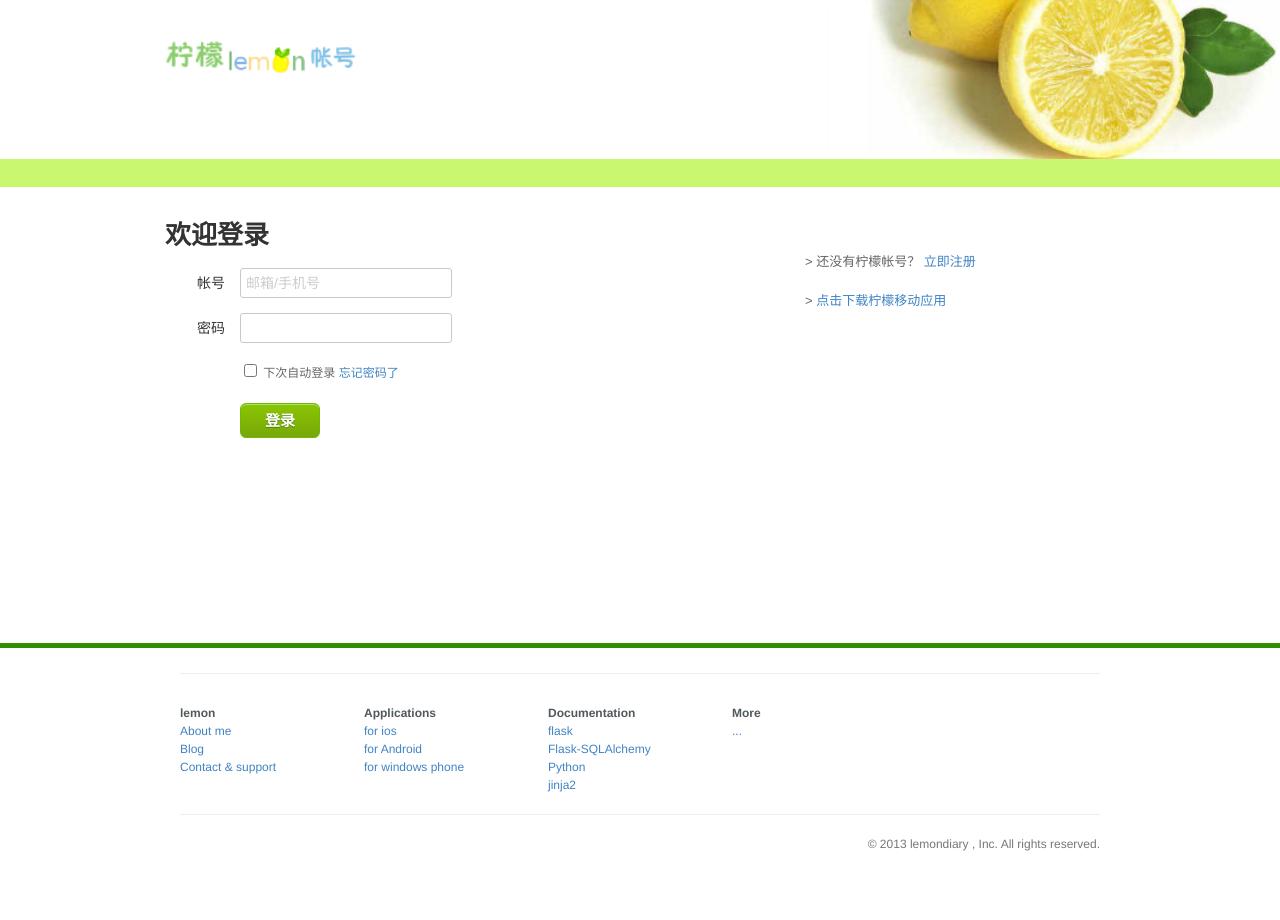
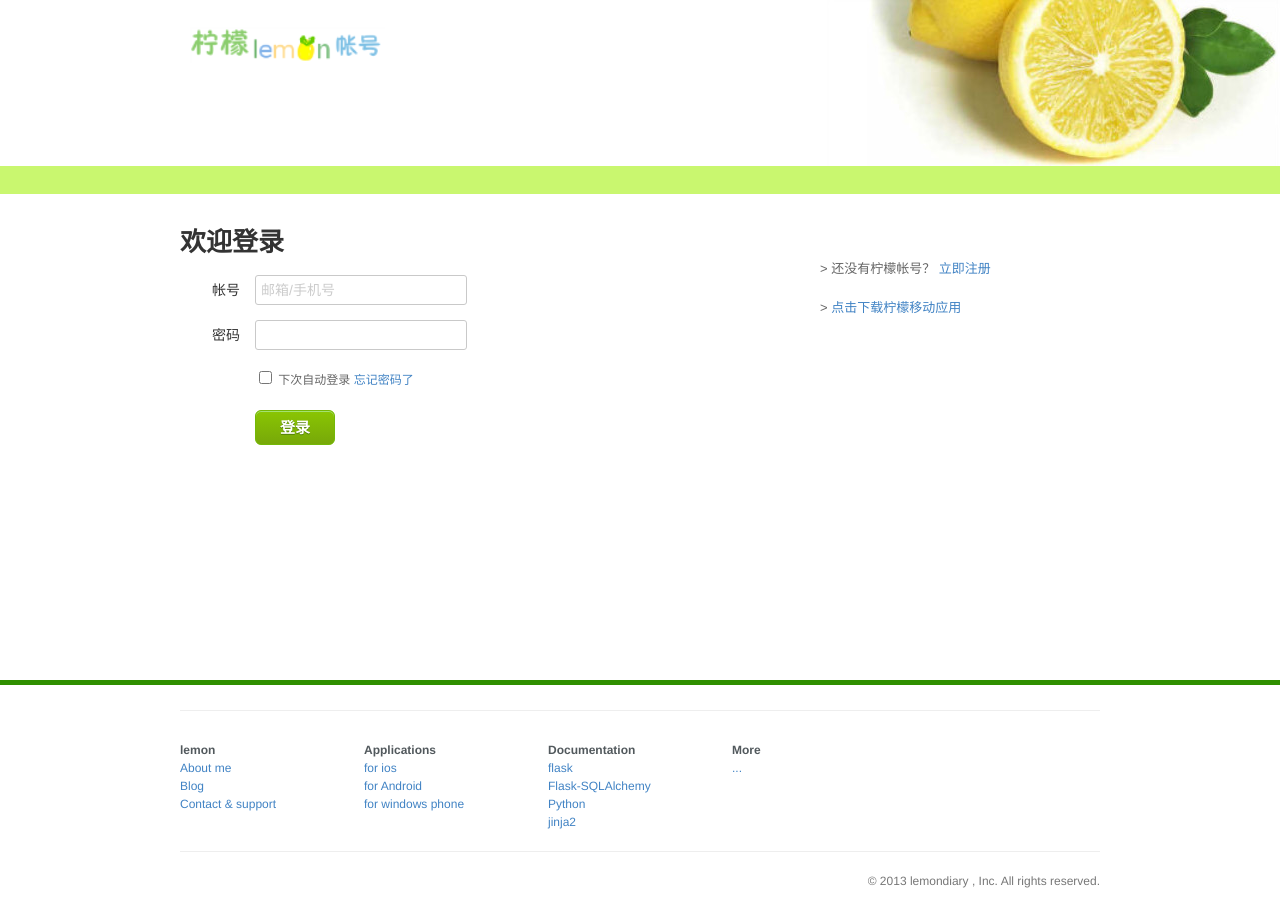
Before and after one commit to liontree/diary, a Python web app: template templates/signin.html in a window 1280 px wide. Before the commit the page ends 851 px from the top, so only its background shows below. Run offline with Jinja, Linux system fonts and the light colour scheme; the template is opened without the code that fills it, so the values that code supplies are empty.

Commit message:
调整代码结构

```diff
--- a/static/css/signin.css
+++ b/static/css/signin.css
@@ -5,8 +5,8 @@
     margin-bottom: 40px;
 }
 #header {
-    width:950px;
-    margin:30px auto;
+    width:920px;
+    margin:8px auto 9px auto;
 }
 #content {
     width:950px;
@@ -14,7 +14,7 @@
 }
 .header-logo-wordmark {
     float: left;
-    margin: 9px 10px 9px 0;
+    margin: 9px 10px 9px 10px;
     position: relative;
 }
 .article {
--- a/templates/base.html
+++ b/templates/base.html
@@ -9,8 +9,8 @@
         {% endblock %}
     </head>
     <body>
+            <div class="header header-logged-out">
             {% block header %}
-            <div class="header header-logged-out">
                 <div class="container clearfix">
                     {% if name %}
                     <h2>welcome {{ name }} !</h2>
@@ -18,15 +18,15 @@
                     {% else %}
                     <a href="/"><img  class="header-logo-wordmark" border="0" src="../static/img/title1.png"/></a>
                     <a href='#' class="signupButton"> sign up for free</a>
-                    <a href='login' class="signinButton" >login</a>
+                    <a href='signin' class="signinButton" >login</a>
                     {% endif %}
                 </div>
                  <p style="font-size:14px; font-style:italic;font-family:Arial,Verdana,Sans-serif; margin:10px 0 0 300px; float:left;           ">为自己的生活写一本书</p>
+            {% endblock %}
             </div>
-            {% endblock %}
             <div class="begintaste"></div>
+            <div class="container clearfix">
             {% block content %}
-                <div class="container clearfix">
                 <p style="font-size:50px; margin:20px 0 10px 0">
                 Keep learning, keep writing.</p>
                 <p style="font-size:65px; margin:5px 0 0 0">
@@ -35,10 +35,10 @@
                 <span style="font-size:14px; margin:10px 0 30px 0; color:#B9BEC2">
                     谁念西风独自凉？萧萧黄叶闭疏窗，沉思往事立残阳。被酒莫惊春睡重，赌书消得泼茶香，当时只道是寻常。
                 </span>
+            {% endblock %}
             </div>
-                {% endblock %}
+            <div id="footer">
             {% block footer %}
-            <div id="footer">
                 <div class="about">
                 </div>
                 <div class="container clearfix">
@@ -94,7 +94,7 @@
                     , Inc. All rights reserved.
                     </p>
                 </div>
+            {% endblock %}
             </div>
-            {% endblock %}
     </body>
 </html>
--- a/views/index.py
+++ b/views/index.py
@@ -6,5 +6,5 @@
 
 @app.route('/')
 @app.route('/people/<name>')
-def index(name=None):
+def base(name=None):
     return render_template('base.html',name=name)
--- a/views/user.py
+++ b/views/user.py
@@ -7,8 +7,8 @@
 from lemondiary.forms.loginform import LoginForm
 
 
-@app.route('/login', methods=['GET', 'POST'])
-def login():
+@app.route('/signin', methods=['GET', 'POST'])
+def signin():
     if request.method == 'GET':
         return render_template('signin.html')
     elif request.method == 'POST':
```
Also changed, not shown: templates/signin.html (line endings or trailing spaces), 3 other files. Lines whose indentation alone changed are shown as unchanged.
